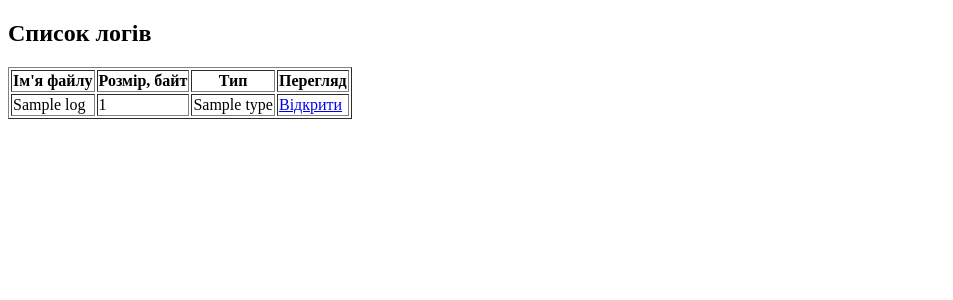
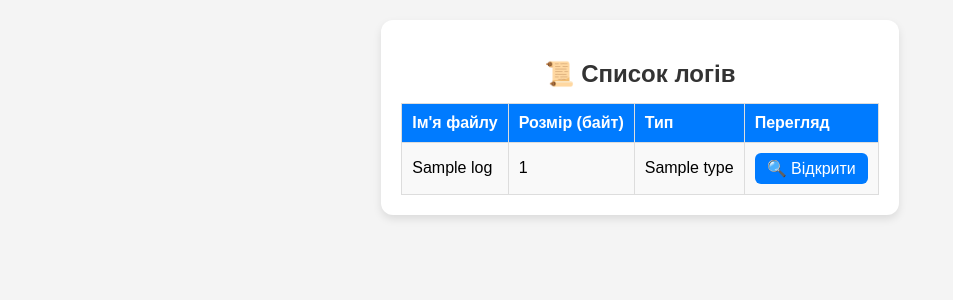
Before and after one commit to Dmytro1325/xml-app, a FastAPI app: template templates/logs.html in a window 1280 px wide. Shown: the top 300 px of the page, without its empty margins (0-953 px from the left). Run offline with FastAPI, Linux system fonts and the light colour scheme; the template is opened without the code that fills it: most values are stand-ins (such as "Sample title", 1, 10 or a date in 2020); parts of the project's set-up code (start-up, migrations or seed data) failed here and were passed over.

Commit message:
прибераэио лог в консоль ы форматуэмо лог

```diff
--- a/main.py
+++ b/main.py
@@ -38,7 +38,7 @@ def log_to_file(content):
     with open(DEBUG_LOG_FILE, "a", encoding="utf-8") as f:
         f.write(log_entry)
 
-    print(log_entry.strip())  # Виводимо в консоль
+    #print(log_entry.strip())  # Виводимо в консоль
 
 # 🔹 Авторизація Google Sheets
 GOOGLE_CREDENTIALS = os.getenv("GOOGLE_CREDENTIALS")
--- a/templates/logs.html
+++ b/templates/logs.html
@@ -2,14 +2,72 @@
 <html lang="uk">
 <head>
     <meta charset="UTF-8">
+    <meta name="viewport" content="width=device-width, initial-scale=1.0">
     <title>Логи</title>
+    <style>
+        body {
+            font-family: Arial, sans-serif;
+            background-color: #f4f4f4;
+            margin: 0;
+            padding: 20px;
+            display: flex;
+            flex-direction: column;
+            align-items: center;
+        }
+        .container {
+            max-width: 800px;
+            background: white;
+            padding: 20px;
+            border-radius: 12px;
+            box-shadow: 0 4px 8px rgba(0, 0, 0, 0.1);
+            text-align: center;
+        }
+        h2 {
+            color: #333;
+            font-size: 24px;
+            margin-bottom: 15px;
+        }
+        table {
+            width: 100%;
+            border-collapse: collapse;
+            margin-top: 10px;
+        }
+        th, td {
+            padding: 10px;
+            border: 1px solid #ddd;
+            text-align: left;
+        }
+        th {
+            background-color: #007BFF;
+            color: white;
+        }
+        tr:nth-child(even) {
+            background-color: #f9f9f9;
+        }
+        tr:hover {
+            background-color: #f1f1f1;
+        }
+        .open-link {
+            display: inline-block;
+            padding: 6px 12px;
+            background-color: #007BFF;
+            color: white;
+            text-decoration: none;
+            border-radius: 6px;
+            transition: background 0.3s ease;
+        }
+        .open-link:hover {
+            background-color: #0056b3;
+        }
+    </style>
 </head>
 <body>
-    <h2>Список логів</h2>
-    <table border="1">
+    <div class="container">
+        <h2>📜 Список логів</h2>
+        <table>
             <tr>
                 <th>Ім'я файлу</th>
-            <th>Розмір, байт</th>
+                <th>Розмір (байт)</th>
                 <th>Тип</th>
                 <th>Перегляд</th>
             </tr>
@@ -18,9 +76,10 @@
                 <td>{{ log.name }}</td>
                 <td>{{ log.size }}</td>
                 <td>{{ log.type }}</td>
-            <td><a href="/logs/view/{{ log.name }}">Відкрити</a></td>
+                <td><a class="open-link" href="/logs/view/{{ log.name }}">🔍 Відкрити</a></td>
             </tr>
             {% endfor %}
         </table>
+    </div>
 </body>
 </html>
```
Lines whose indentation alone changed are shown as unchanged.
